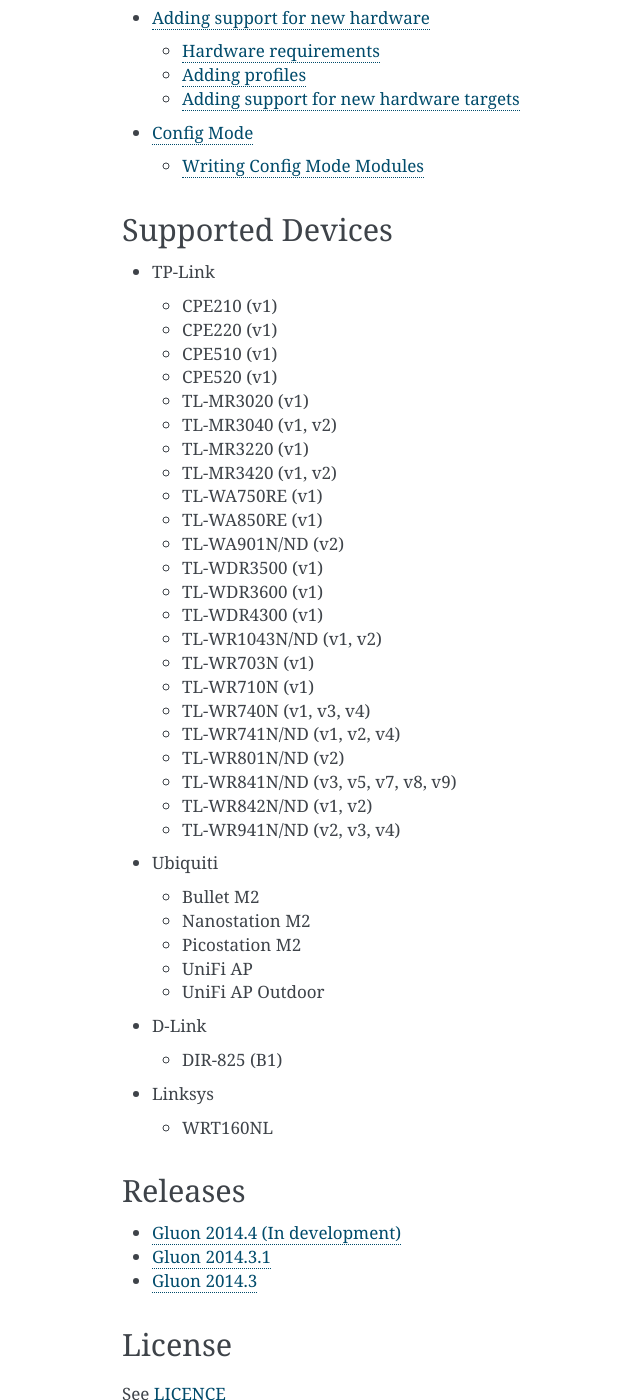
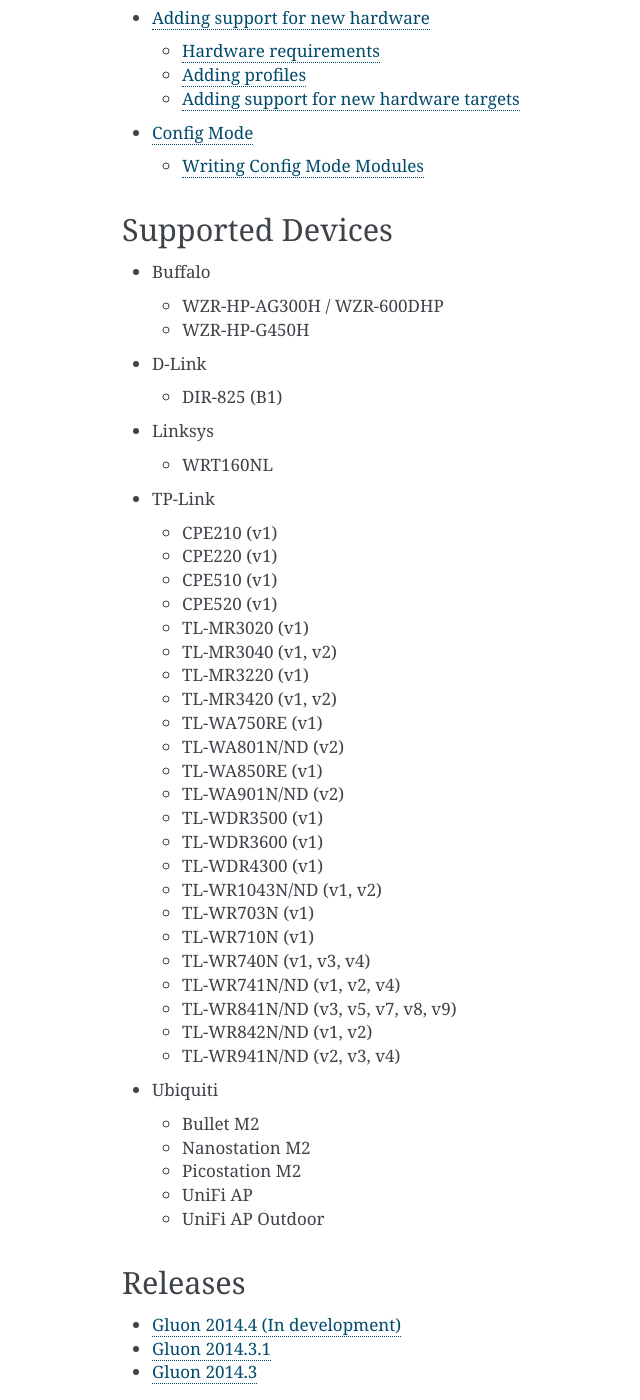
Before and after one commit to freifunk-gluon/gluon, a Sphinx documentation site: the page built from docs/index.rst, in a window 1280 px wide and 1400 px high, scrolled down 1245 px. Shown: the whole window, without its empty margins (298-938 px from the left). Built offline with Sphinx 7.4.7, drawn with Linux system fonts in a browser that asks for light colours.

Commit message:
docs: update supported devices, reorder them alphabetically and fix a model name

```diff
--- a/docs/index.rst
+++ b/docs/index.rst
@@ -41,6 +41,19 @@
 Supported Devices
 -----------------
 
+* Buffalo
+
+  - WZR-HP-AG300H / WZR-600DHP
+  - WZR-HP-G450H
+
+* D-Link
+
+  - DIR-825 (B1)
+
+* Linksys
+
+  - WRT160NL
+
 * TP-Link
 
   - CPE210 (v1)
@@ -52,6 +65,7 @@
   - TL-MR3220 (v1)
   - TL-MR3420 (v1, v2)
   - TL-WA750RE (v1)
+  - TL-WA801N/ND (v2)
   - TL-WA850RE (v1)
   - TL-WA901N/ND (v2)
   - TL-WDR3500 (v1)
@@ -62,7 +76,6 @@
   - TL-WR710N (v1)
   - TL-WR740N (v1, v3, v4)
   - TL-WR741N/ND (v1, v2, v4)
-  - TL-WR801N/ND (v2)
   - TL-WR841N/ND (v3, v5, v7, v8, v9)
   - TL-WR842N/ND (v1, v2)
   - TL-WR941N/ND (v2, v3, v4)
```
Also changed, not shown: other parts of docs/index.rst (+0 -7 lines).
